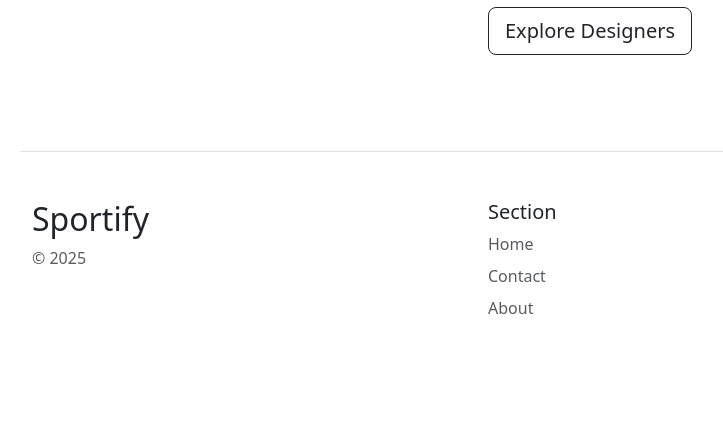
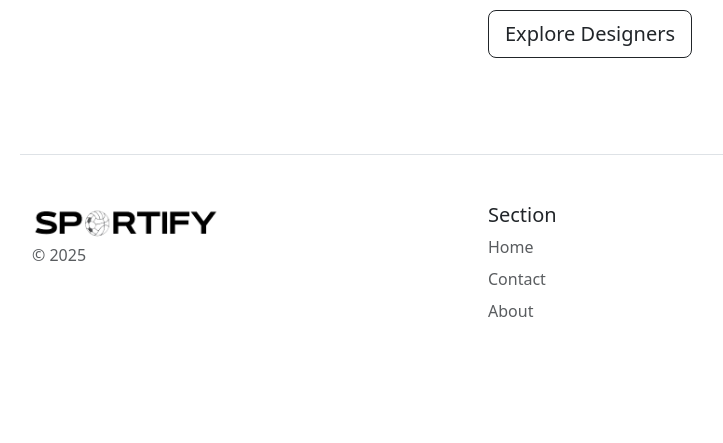
Before and after one commit to Elaf-Abdulrhman/FinalProject, a Django app: page /about/ in a window 1280 px wide. Shown: the part 944-1387 px from the top of the page, without its empty margins (50-773 px from the left). Before the commit the page ends 1258 px from the top, so only its background shows below. Run offline with Django 5.2, Linux system fonts and the light colour scheme; some web fonts are replaced.

Commit message:
added logo in nav and footer

```diff
--- a/Sportify/Sportify/settings.py
+++ b/Sportify/Sportify/settings.py
@@ -115,7 +115,8 @@ USE_TZ = True
 # Static files (CSS, JavaScript, Images)
 # https://docs.djangoproject.com/en/5.2/howto/static-files/
 
-STATIC_URL = 'static/'
+STATIC_URL = '/static/'
+STATICFILES_DIRS = [BASE_DIR / "static"]
 
 # Default primary key field type
 # https://docs.djangoproject.com/en/5.2/ref/settings/#default-auto-field
--- a/Sportify/main/templates/main/base.html
+++ b/Sportify/main/templates/main/base.html
@@ -98,10 +98,7 @@
   <nav class="navbar navbar-expand-lg navbar-light">
     <div class="container d-flex justify-content-between align-items-center">
         <a class="navbar-brand me-4" href="/">
-
-        <h5 class="Sportify"
-           >Sportify</h5>
-
+           <img src="{% static 'images/logo.png' %}" alt="Sport" class="Sportify" style="height: 40px;" />
       </a>
 
 
@@ -173,7 +170,7 @@
     <div class="container">
       <footer class="row row-cols-1 row-cols-sm-2 row-cols-md-5 py-5 my-5 border-top">
         <div class="col mb-3">
-            <a class="navbar-brand" href="/"><h2 class="top-logo">Sportify</h2></a>
+            <img src="{% static 'images/logo.png' %}" alt="Sport" class="navbar-brand" style="height: 40px;" />
           <p class="text-muted">© 2025</p>
         </div>
 
```
Also changed, not shown: Sportify/static/images/logo.png (added).
